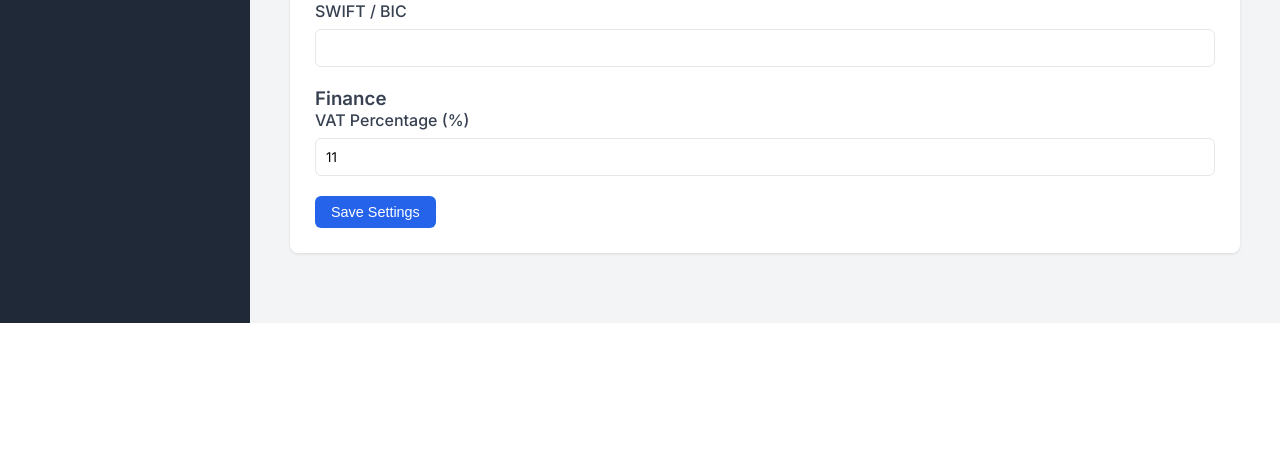
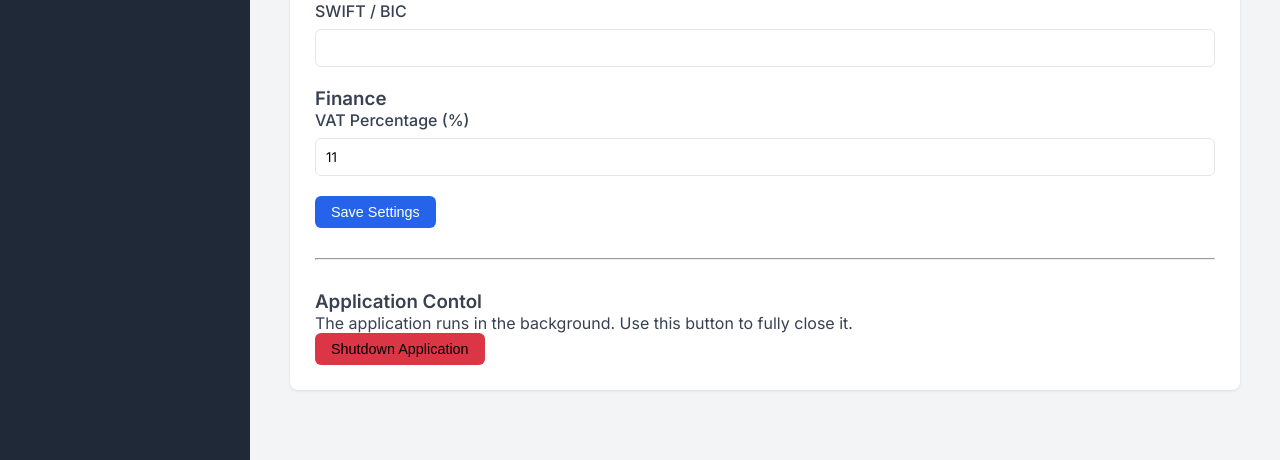
Before and after one commit to JosephLteif/Invoice-generator, a Flask app: page /settings in a window 1280 px wide. Shown: the part 953-1413 px from the top of the page. Before the commit the page ends 1276 px from the top, so only its background shows below. Run offline with Flask 3, Linux system fonts and the light colour scheme; parts of the project's set-up code (start-up, migrations or seed data) failed here and were passed over.

Commit message:
feat: Add a settings page for configuration, implement application shutdown, and enhance startup with single instance detection and robust migration error handling.

```diff
--- a/app.py
+++ b/app.py
@@ -37,13 +37,40 @@ def open_browser():
 # Ensure DB creation and default settings
 with app.app_context():
     # Auto-migrate logic
+    # Auto-migrate logic
     if getattr(sys, 'frozen', False):
         # In frozen app, migrations are bundled in sys._MEIPASS/migrations
         migration_dir = os.path.join(sys._MEIPASS, 'migrations')
+
+        # Setup logging to catch errors
+        log_path = os.path.join(os.path.dirname(sys.executable), 'startup_log.txt')
+
         try:
+            with open(log_path, 'w') as f:
+                f.write(f"Starting migration from {migration_dir}\n")
+                f.write(f"Contents of migration dir: {os.listdir(migration_dir) if os.path.exists(migration_dir) else 'DIR NOT FOUND'}\n")
+
             upgrade(directory=migration_dir)
+
+            with open(log_path, 'a') as f:
+                f.write("Migration successful\n")
+
         except Exception as e:
-            print(f"Migration failed: {e}")
+            with open(log_path, 'a') as f:
+                f.write(f"Migration failed: {e}\n")
+                import traceback
+                traceback.print_exc(file=f)
+
+            # Fallback: If migration fails (e.g., weird PyInstaller issue),
+            # try to create tables directly if they don't exist so app at least starts.
+            # This is a safety net for fresh installs.
+            try:
+                db.create_all()
+                with open(log_path, 'a') as f:
+                    f.write("Fallback db.create_all() executed\n")
+            except Exception as e2:
+                 with open(log_path, 'a') as f:
+                    f.write(f"Fallback create_all failed: {e2}\n")
     else:
         # In dev, migrations are in local directory
         # We don't force upgrade in dev to avoid accidental schema changes
@@ -242,7 +269,33 @@ def next_invoice_number():
 
     return {"invoice_number": invoice_number}
 
+@app.route('/shutdown', methods=['POST'])
+def shutdown():
+    shutdown_server = request.environ.get('werkzeug.server.shutdown')
+    if shutdown_server is None:
+        # Fallback for production/other WSGI or direct execution
+        import os, signal
+        os.kill(os.getpid(), signal.SIGINT)
+        return "Server shutting down..."
+
+    shutdown_server()
+    return 'Server shutting down...'
+
 if __name__ == '__main__':
+    # Check if the port is already in use
+    import socket
+    sock = socket.socket(socket.AF_INET, socket.SOCK_STREAM)
+    try:
+        sock.bind(("127.0.0.1", 5000))
+    except socket.error:
+        # Port is already in use, so the app is likely running.
+        # Just open the browser to the existing instance and exit.
+        print("Application is already running. Opening browser...")
+        open_browser()
+        sys.exit(0)
+    finally:
+        sock.close()
+
     # Only open browser automatically if frozen (executable) or if desired in dev
     if getattr(sys, 'frozen', False):
         Timer(1.5, open_browser).start()
--- a/templates/settings.html
+++ b/templates/settings.html
@@ -57,5 +57,15 @@
 
         <button type="submit" class="btn btn-primary">Save Settings</button>
     </form>
+
+    <hr style="margin: 30px 0;">
+
+    <h3>Application Contol</h3>
+    <p>The application runs in the background. Use this button to fully close it.</p>
+    <form action="{{ url_for('shutdown') }}" method="POST"
+        onsubmit="return confirm('Are you sure you want to shut down the application?');">
+        <button type="submit" class="btn btn-danger" style="background-color: #dc3545; border-color: #dc3545;">Shutdown
+            Application</button>
+    </form>
 </div>
 {% endblock %}
```
